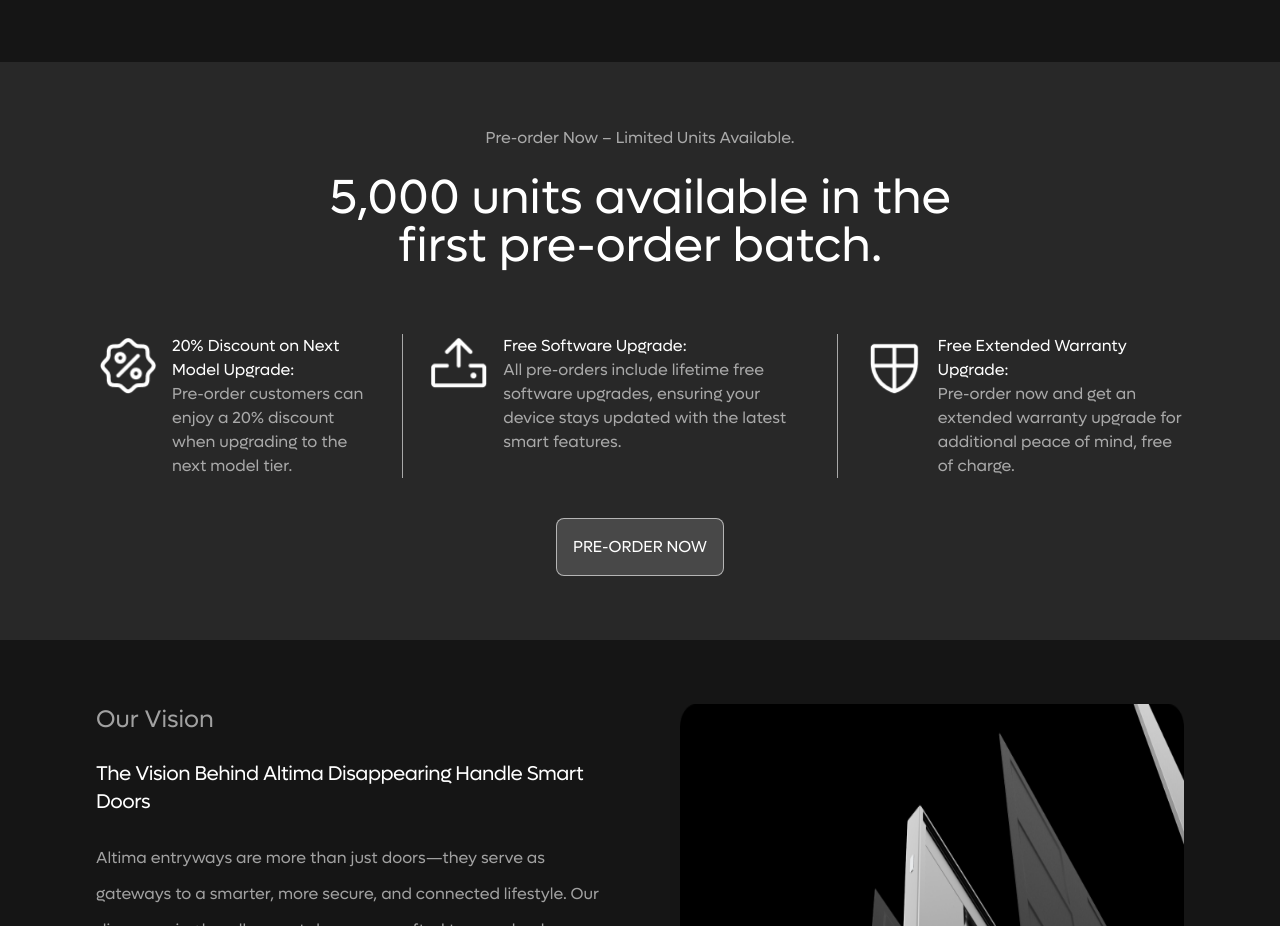
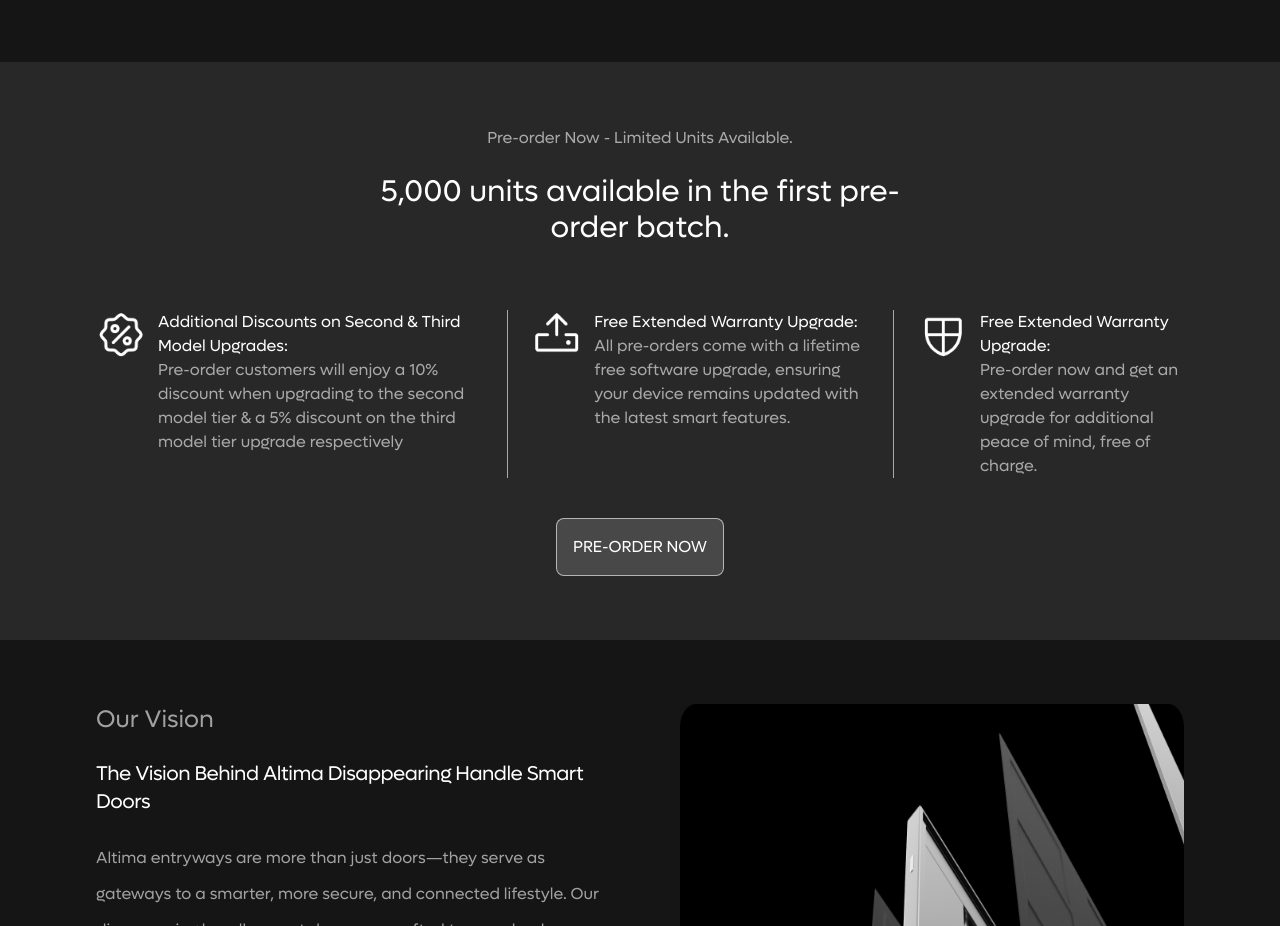
Before and after one commit to Dekatron322/altima, a Next.js app: page / in a window 1280 px wide. Shown: the part 4440-5366 px from the top of the page. Built offline with nearby package versions, Linux system fonts and the light colour scheme.

Commit message:
home page

```diff
--- a/app/page.tsx
+++ b/app/page.tsx
@@ -689,35 +689,38 @@ export default function Web() {
       <section id="other-products" className="paddings  w-full bg-[#282828] max-sm:px-3 ">
         <div className="w-full     py-10">
           <div className="flex flex-col items-center justify-center">
-            <p className="text-[#FFFFFF99] max-sm:text-sm">Pre-order Now – Limited Units Available.</p>
-            <p className="font-regular custom-text first-word-color my-6 flex text-center text-5xl text-[#FFFFFF] max-md:text-2xl max-sm:text-xl md:w-[642px]">
-              5,000 units available in the first pre-order batch.
+            <p className="text-[#FFFFFF99] max-sm:text-sm">Pre-order Now - Limited Units Available.</p>
+            <p className="font-regular custom-text first-word-color my-6 flex text-center text-3xl text-[#FFFFFF] max-md:text-2xl max-sm:text-xl md:w-[642px]">
+              5,000 units available in the first pre-order batch.
             </p>
 
             <div className=" w-full justify-between py-10 md:flex">
               <div className="flex items-start justify-center gap-3 border-[#FFFFFF99] max-sm:border-b max-sm:pb-3 md:border-r md:pr-6">
-                <Image src="/SealPercent.png" width={64} height={64} alt="" />
+                <Image src="/SealPercent.png" width={50} height={50} alt="" />
                 <div>
-                  <p className="text-[#FFFFFF] max-sm:text-sm">20% Discount on Next Model Upgrade:</p>
+                  <p className="text-[#FFFFFF] max-sm:text-sm">
+                    Additional Discounts on Second & Third Model Upgrades:
+                  </p>
                   <p className="text-[#FFFFFF99] max-sm:text-xs">
-                    Pre-order customers can enjoy a 20% discount when upgrading to the next model tier.
+                    Pre-order customers will enjoy a 10% discount when upgrading to the second model tier & a 5%
+                    discount on the third model tier upgrade respectively
                   </p>
                 </div>
               </div>
 
               <div className="flex items-start justify-center gap-3 border-[#FFFFFF99] max-sm:border-b max-sm:py-3 md:border-r md:pl-6 md:pr-6">
-                <Image src="/Upload.png" width={64} height={64} alt="" />
+                <Image src="/Upload.png" width={50} height={50} alt="" />
                 <div>
-                  <p className="text-[#FFFFFF]  max-sm:text-sm">Free Software Upgrade:</p>
+                  <p className="text-[#FFFFFF]  max-sm:text-sm">Free Extended Warranty Upgrade:</p>
                   <p className="text-[#FFFFFF99] max-sm:text-xs">
-                    All pre-orders include lifetime free software upgrades, ensuring your device stays updated with the
-                    latest smart features.
+                    All pre-orders come with a lifetime free software upgrade, ensuring your device remains updated with
+                    the latest smart features.
                   </p>
                 </div>
               </div>
 
               <div className="flex items-start justify-center gap-3 max-sm:pt-3 md:pl-6">
-                <Image src="/ShieldCheckered.png" width={64} height={64} alt="" />
+                <Image src="/ShieldCheckered.png" width={50} height={50} alt="" />
                 <div>
                   <p className="text-[#FFFFFF]  max-sm:text-sm">Free Extended Warranty Upgrade:</p>
                   <p className="text-[#FFFFFF99] max-sm:text-xs">
```
